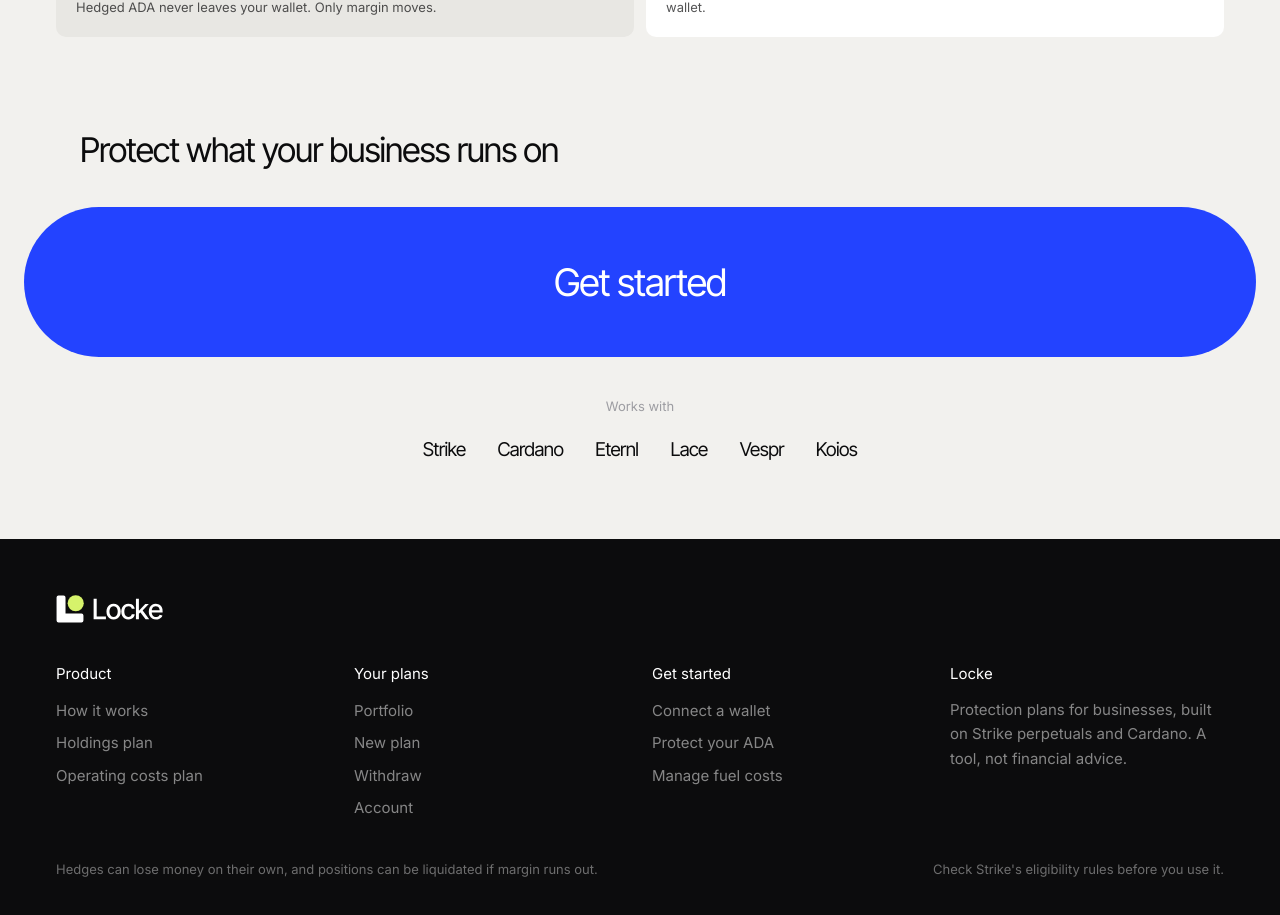
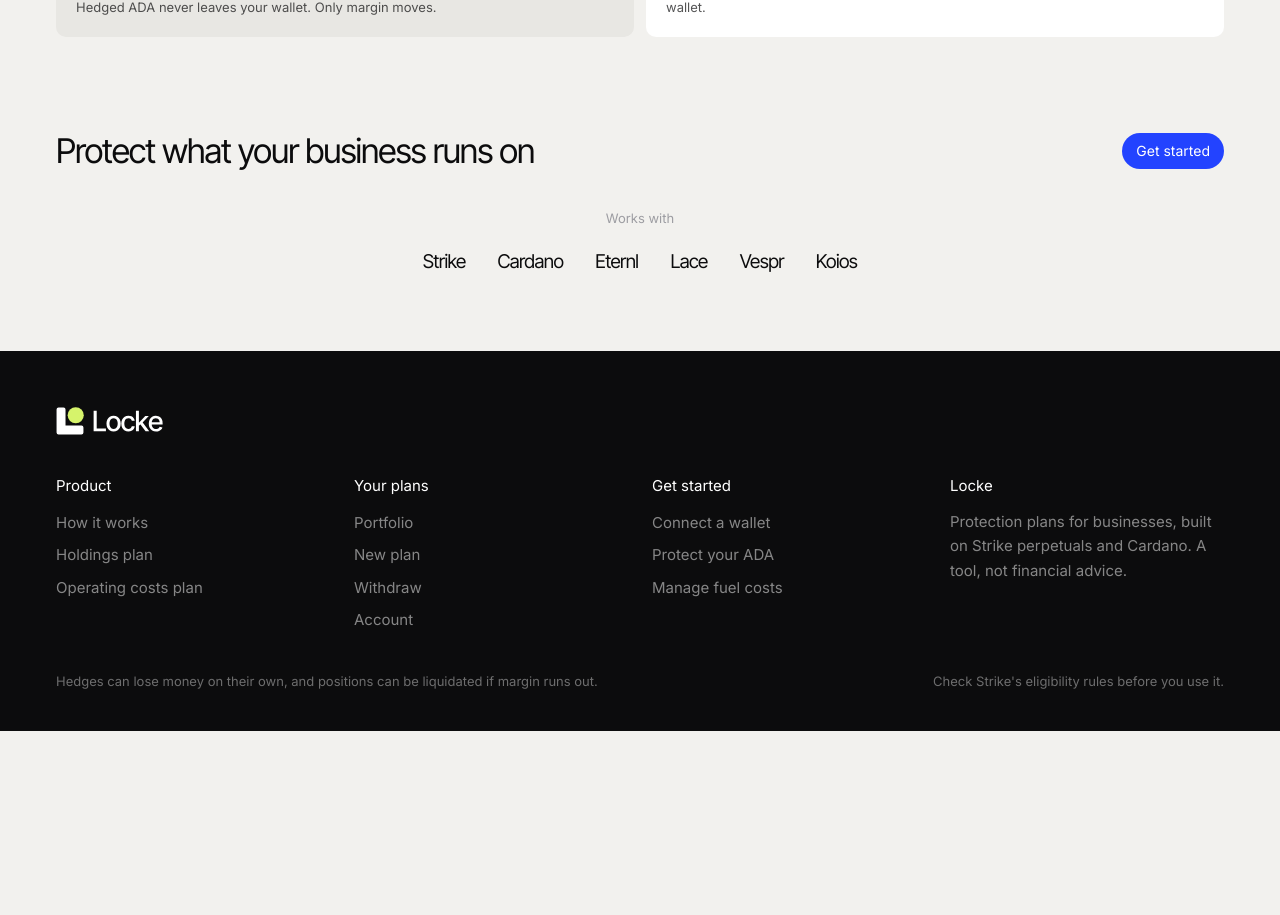
Before and after one commit to linoxbt/Locke, a Next.js app: page / in a window 1280 px wide. Shown: the part 2718-3633 px from the top of the page. After the commit the page ends 3449 px from the top, so only its background shows below. Built offline with nearby package versions, Linux system fonts and the light colour scheme; no server answers.

Commit message:
Make the closing Get started a normal-size button
Same size and style as the header's Get started pill, placed beside the
closing headline and aligned with the sections above.

```diff
--- a/src/app/page.tsx
+++ b/src/app/page.tsx
@@ -97,14 +97,17 @@
       </section>
 
       {/* Closing CTA */}
-      <section className="px-3 pb-14 sm:px-6 sm:pb-20">
-        <h2 className={`${wrap} display text-[26px] sm:text-[34px]`}>Protect what your business runs on</h2>
-        <Link
-          href={start}
-          className="mt-8 flex h-[72px] items-center justify-center rounded-full bg-cobalt text-[24px] text-paper transition-colors hover:bg-cobalt-deep sm:mt-10 sm:h-[120px] sm:text-[38px] lg:h-[150px]"
-        >
-          <span className="display">Get started</span>
-        </Link>
+      <section className="pb-14 sm:pb-20">
+        <div className={`${wrap} flex flex-col items-start gap-5 sm:flex-row sm:items-center sm:justify-between`}>
+          <h2 className="display text-[26px] sm:text-[34px]">Protect what your business runs on</h2>
+          {/* Same size and style as the header's Get started pill. */}
+          <Link
+            href={start}
+            className="inline-flex h-9 shrink-0 items-center rounded-full bg-cobalt px-3.5 text-[14px] text-paper transition-colors hover:bg-cobalt-deep"
+          >
+            Get started
+          </Link>
+        </div>
         <p className="mt-10 text-center text-[13px] text-ink-3">Works with</p>
         <ul className="mx-auto mt-6 flex max-w-[1100px] flex-wrap items-center justify-center gap-x-8 gap-y-3 text-[17px] text-ink sm:text-[19px]">
           {["Strike", "Cardano", "Eternl", "Lace", "Vespr", "Koios"].map((n) => (
```
